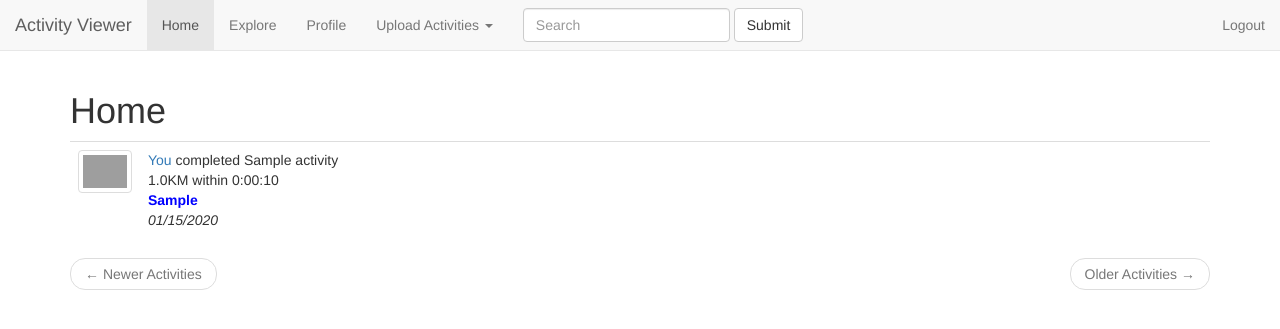
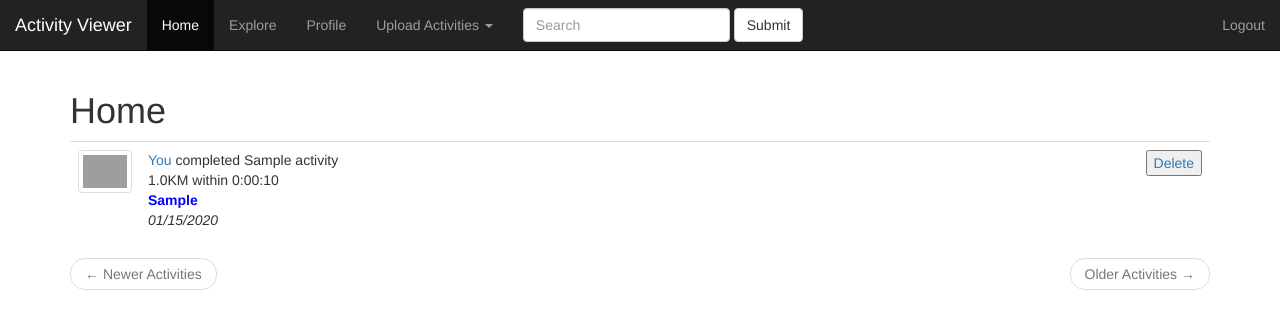
Before and after one commit to alexanderdanson/Activity_viewer, a Flask app: page / in a window 1280 px wide. Shown: the top 329 px of the page. Run offline with Flask 2, Linux system fonts and the light colour scheme; a user stored in the database is signed in; tables that the repository leaves empty hold one stand-in row (values such as "Sample post"); some libraries are stand-ins or nearby versions; grey boxes are pictures that could not be loaded.

Commit message:
email support + delete activity button

```diff
--- a/app/auth/email.py
+++ b/app/auth/email.py
@@ -11,7 +11,7 @@ def send_email(subject, sender, recipients, text_body, html_body):
 
 def send_password_reset_email(user):
     token = user.get_reset_password_token()
-    send_email('[Microblog] Reset Your Password',
+    send_email('[Activity Viewer] Reset Your Password',
             sender=app.config['ADMINS'][0],
             recipients=[user.email],
             text_body=render_template('auth/email/reset_password.txt',
--- a/app/main/routes.py
+++ b/app/main/routes.py
@@ -133,3 +133,10 @@ def unfollow(username):
     db.session.commit()
     flash('You are not following {}.'.format(username))
     return redirect(url_for('main.profile', username=username))
+
+@bp.route('/delete_activity/<activity>')
+@login_required
+def delete_activity(activity):
+    activity = Activity.query.filter_by(id=activity).first()
+    flash('The following activity was successfully deleted: {}'.format(activity.title))
+    return redirect(url_for('main.index'))
--- a/app/templates/_activity.html
+++ b/app/templates/_activity.html
@@ -27,6 +27,13 @@
                 <em>{{ momentjs(activity.timestamp).calendar() }}</em>
 
             </td>
+            <td align="right">
+                {% if activity.athlete == current_user %}
+                <a href="{{ url_for('main.delete_activity', activity=activity.id) }}">
+                    <button class="">Delete</button>
+                </a>
+                {% endif %}
+            </td>
         </tr>
     </table>
 </html>
--- a/app/templates/auth/email/reset_password.html
+++ b/app/templates/auth/email/reset_password.html
@@ -10,4 +10,4 @@
 <p>{{ url_for('auth.reset_password', token=token, _external=True) }}</p>
 <p>If you have not requested a password reset simply ignore this message.</p>
 <p>Sincerely,</p>
-<p>The Activity_Viewer Team</p>
+<p>The Activity Viewer Team</p>
--- a/app/templates/auth/email/reset_password.txt
+++ b/app/templates/auth/email/reset_password.txt
@@ -8,4 +8,4 @@ If you have not requested a password reset simply ignore this message.
 
 Sincerely,
 
-The Activity_Viewer Team
+The Activity Viewer Team
--- a/app/templates/base.html
+++ b/app/templates/base.html
@@ -2,6 +2,7 @@
 <script src="/static/js/moment.min.js"></script>
 
 <html lang="en">
+<link rel="stylesheet" type="text/css" href="/static/CSS/base.css">
 
 {% extends "bootstrap/base.html" %}
 
@@ -11,7 +12,7 @@
 
 {% block navbar %}
 
-<nav class="navbar navbar-default navbar-static-top">
+<nav class="navbar navbar-inverse navbar-static-top">
   <div class="container-fluid">
     <!-- Brand and toggle get grouped for better mobile display -->
     <div class="navbar-header">
@@ -31,7 +32,7 @@
         {% if current_user.is_authenticated %}
         <li><a href="{{ url_for('main.explore') }}">Explore</a></li>
         <li><a href="{{ url_for('main.profile', username=current_user.username) }}">Profile</a></li>
-        {% endif %}
+
         <li class="dropdown">
           <a href="#" class="dropdown-toggle" data-toggle="dropdown" role="button" aria-haspopup="true" aria-expanded="false">Upload Activities <span class="caret"></span></a>
           <ul class="dropdown-menu">
@@ -40,6 +41,7 @@
               <li><a href="{{ url_for('main.bulk_upload') }}">Bulk Upload</a></li>
           </ul>
         </li>
+        {% endif %}
       </ul>
       <form class="navbar-form navbar-left">
         <div class="form-group">
```
Also changed, not shown: app.db, 2 other files.
